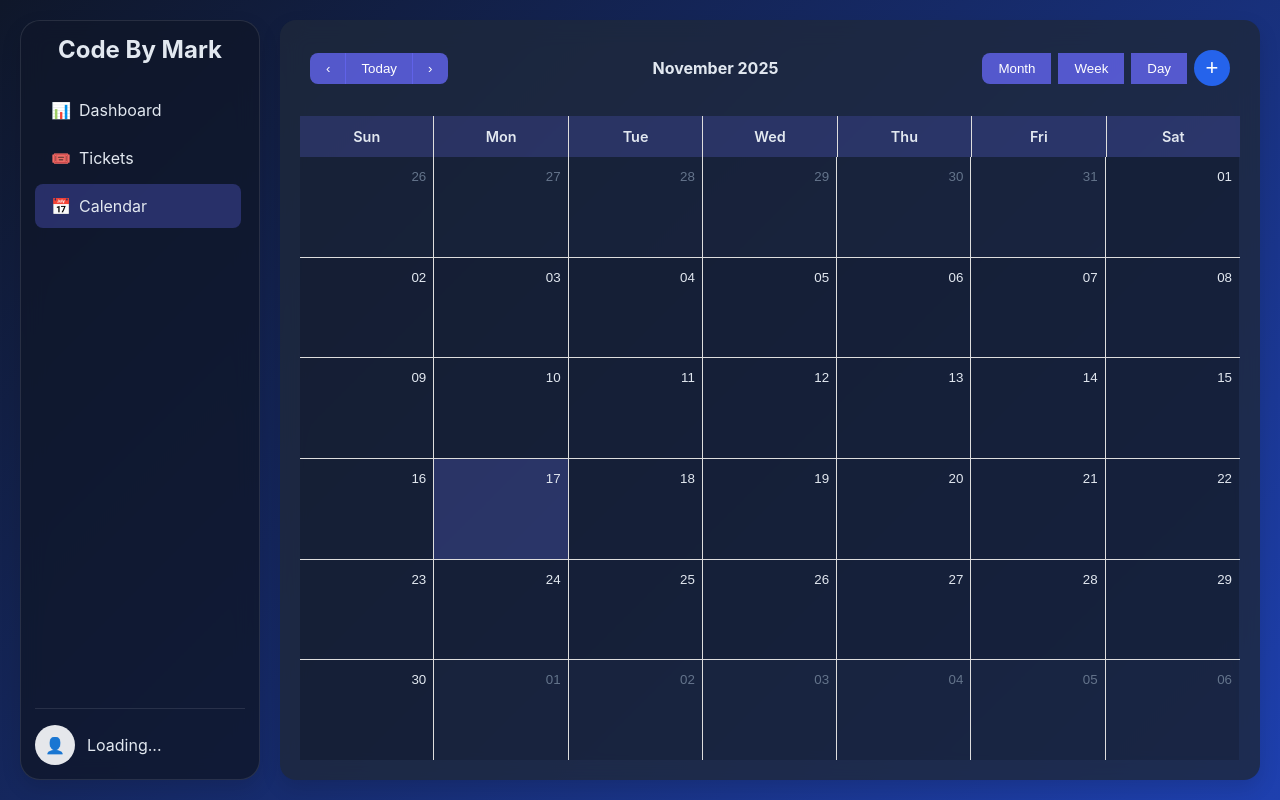
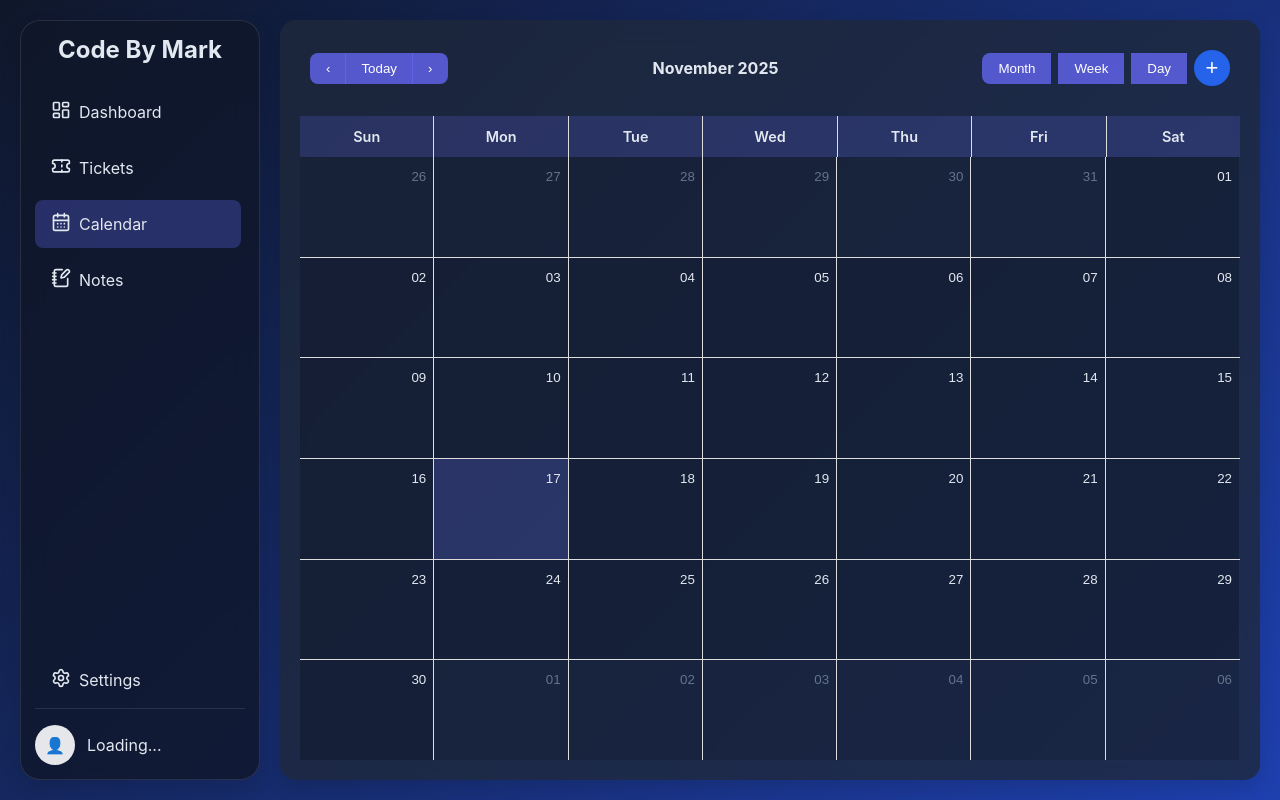
Before and after one commit to markh55/ticket-system, a React (Create React App) app in the folder frontend/: page /calendar in a window 1280 px wide. Built offline with nearby package versions, Linux system fonts and the light colour scheme.

Commit message:
updated and added pages to sidebar

```diff
--- a/frontend/src/components/Dashboard/Sidebar/Sidebar.css
+++ b/frontend/src/components/Dashboard/Sidebar/Sidebar.css
@@ -43,6 +43,8 @@ html, body {
   scrollbar-width: none;
   -ms-overflow-style: none;
   padding-right: 4px;
+  display: flex;
+  flex-direction: column;
 }
 
 .sidebar-nav::-webkit-scrollbar {
--- a/frontend/src/components/Dashboard/Sidebar/Sidebar.jsx
+++ b/frontend/src/components/Dashboard/Sidebar/Sidebar.jsx
@@ -2,6 +2,7 @@ import { useState, useEffect } from "react";
 import { useNavigate, useLocation } from "react-router-dom";
 import { getCurrentUser } from "../../../api";
 import "./Sidebar.css";
+import { LayoutDashboard, Ticket, CalendarDays, Settings, NotebookPen } from "lucide-react";
 
 export default function Sidebar({ className }) {
   const [isOpen, setIsOpen] = useState(false);
@@ -63,7 +64,7 @@ export default function Sidebar({ className }) {
             tabIndex={0}
             onKeyDown={(e) => e.key === 'Enter' && handleNavClick('/dashboard')}
           >
-            <span className="icon">📊 </span>
+            <span className="icon"><LayoutDashboard size={20} /></span>
             <span>Dashboard</span>
           </div>
           <div
@@ -73,7 +74,7 @@ export default function Sidebar({ className }) {
             tabIndex={0}
             onKeyDown={(e) => e.key === 'Enter' && handleNavClick('/tickets')}
           >
-            <span className="icon">🎟️ </span>
+            <span className="icon"><Ticket size={20} /></span>
             <span>Tickets</span>
           </div>
           <div
@@ -83,8 +84,30 @@ export default function Sidebar({ className }) {
             tabIndex={0}
             onKeyDown={(e) => e.key === 'Enter' && handleNavClick('/calendar')}
           >
-            <span className="icon">📅 </span>
+            <span className="icon"><CalendarDays size={20} /></span>
             <span>Calendar</span>
+          </div>
+          <div
+            className={`nav-item ${location.pathname === '/notes' ? 'active' : ''}`}
+            onClick={() => handleNavClick('/notes')}
+            role="button"
+            tabIndex={0}
+            onKeyDown={(e) => e.key === 'Enter' && handleNavClick('/notes')}
+          >
+            <span className="icon"><NotebookPen size={20} /></span>
+            <span>Notes</span>
+          </div>
+
+          <div
+            className={`nav-item ${location.pathname === '/settings' ? 'active' : ''}`}
+            onClick={() => handleNavClick('/settings')}
+            role="button"
+            tabIndex={0}
+            onKeyDown={(e) => e.key === 'Enter' && handleNavClick('/settings')}
+            style={{ marginTop: 'auto' }}
+          >
+            <span className="icon"><Settings size={20} /></span>
+            <span>Settings</span>
           </div>
         </div>
 
```
